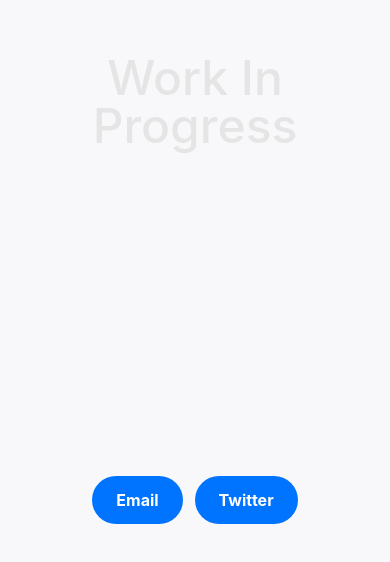
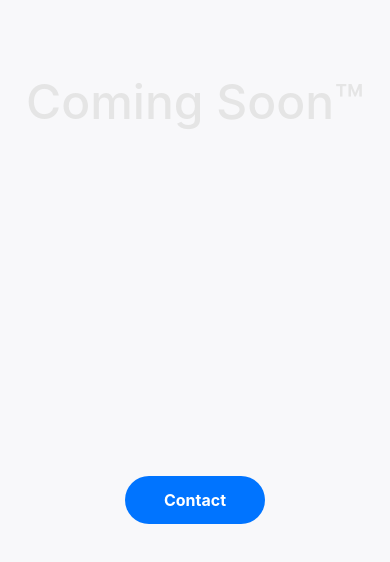
Before and after one commit to eriknson/me, a Next.js app: page / in a window 390 px wide. Shown: the part 236-798 px from the top of the page. Built offline with nearby package versions, Linux system fonts and the light colour scheme.

Commit message:
Improve mobile contact dropdown, enhance touch experience, and optimize mobile CSS

```diff
--- a/src/app/page.tsx
+++ b/src/app/page.tsx
@@ -506,6 +506,18 @@ export default function Home() {
             -moz-text-align-last: center;
             color: white;
             -webkit-tap-highlight-color: transparent; /* Removes tap highlight on iOS */
+            transform: translateZ(0); /* Force hardware acceleration */
+          }
+
+          /* Ensure better touch target size on mobile */
+          @media (max-width: 768px) {
+            select.contact-select {
+              min-height: 44px; /* Apple's recommended minimum touch target size */
+              min-width: 140px;
+              padding-top: 10px;
+              padding-bottom: 10px;
+              font-size: 16px !important; /* Prevent zoom on iOS */
+            }
           }
 
           /* Style select options */
@@ -589,6 +601,19 @@ export default function Home() {
             select.contact-select {
               font-size: 16px; /* Prevent auto-zoom on focus */
             }
+
+            /* Add downward triangle manually for iOS */
+            .select-wrapper::after {
+              content: '';
+              border-left: 5px solid transparent;
+              border-right: 5px solid transparent;
+              border-top: 5px solid white;
+              position: absolute;
+              right: 12px;
+              top: 50%;
+              transform: translateY(-50%);
+              pointer-events: none;
+            }
           }
 
           /* Additional select mobile styles */
@@ -614,53 +639,11 @@ export default function Home() {
             fontFamily: '-apple-system, BlinkMacSystemFont, "SF Pro Display", "SF Pro Rounded", "SF Pro", "Helvetica Neue", Helvetica, Arial, sans-serif'
           }}
         >
-          Work In Progress
+          Coming Soon™
         </h1>
 
         <div className="absolute bottom-[10vh] left-0 right-0 flex justify-center items-center z-[100]">
-          <div className="relative">
-            {isMobile ? (
-              // On mobile, use direct buttons instead of dropdown for better compatibility
-              <div className="flex space-x-3">
-                <a
-                  href="mailto:contact@eriks.design"
-                  className="px-6 py-3 rounded-full text-base font-bold
-                          text-white
-                          hover:scale-105
-                          active:scale-95
-                          transition-all duration-200
-                          touch-manipulation
-                          border-0 outline-none focus:outline-none focus:ring-2 focus:ring-white focus:ring-opacity-50"
-                  style={{
-                    fontFamily: '-apple-system, BlinkMacSystemFont, "SF Pro Display", "SF Pro Rounded", "SF Pro", "Helvetica Neue", Helvetica, Arial, sans-serif',
-                    background: p3Blue,
-                    backgroundColor: fallbackBlue,
-                  }}
-                >
-                  Email
-                </a>
-                <a
-                  href="https://twitter.com/0xago"
-                  target="_blank"
-                  rel="noopener noreferrer"
-                  className="px-6 py-3 rounded-full text-base font-bold
-                          text-white
-                          hover:scale-105
-                          active:scale-95
-                          transition-all duration-200
-                          touch-manipulation
-                          border-0 outline-none focus:outline-none focus:ring-2 focus:ring-white focus:ring-opacity-50"
-                  style={{
-                    fontFamily: '-apple-system, BlinkMacSystemFont, "SF Pro Display", "SF Pro Rounded", "SF Pro", "Helvetica Neue", Helvetica, Arial, sans-serif',
-                    background: p3Blue,
-                    backgroundColor: fallbackBlue,
-                  }}
-                >
-                  Twitter
-                </a>
-              </div>
-            ) : (
-              // On desktop, use the select dropdown
+          <div className="relative select-wrapper">
             <select
               onChange={handleContactOptionChange}
               className="contact-select appearance-none px-8 py-4 md:px-6 md:py-3 rounded-full text-lg md:text-base font-bold
@@ -680,16 +663,33 @@ export default function Home() {
                 appearance: 'none', // Standard property for newer browsers
                 textIndent: '0',
                 textOverflow: 'ellipsis',
+                ...(isMobile ? {
+                  fontSize: '16px', // Prevent zoom on iOS
+                  touchAction: 'manipulation',
+                  userSelect: 'none',
+                } : {}),
               }}
               aria-label="Contact options"
               defaultValue="get-in-touch"
+              onClick={(e) => {
+                // On mobile, ensure the select opens properly on tap
+                if (isMobile) {
+                  // This helps trigger native select UI on iOS
+                  (e.target as HTMLSelectElement).focus();
+                }
+              }}
+              // Add touch events for better mobile handling
+              onTouchStart={(e) => {
+                if (isMobile) {
+                  e.currentTarget.focus();
+                }
+              }}
             >
               <option value="get-in-touch" disabled hidden>Contact</option>
               <optgroup label="" style={{ display: 'none' }}></optgroup>
               <option value="email">Email</option>
               <option value="twitter">Twitter</option>
             </select>
-            )}
           </div>
         </div>
       </main>
```
Lines whose indentation alone changed are shown as unchanged.
